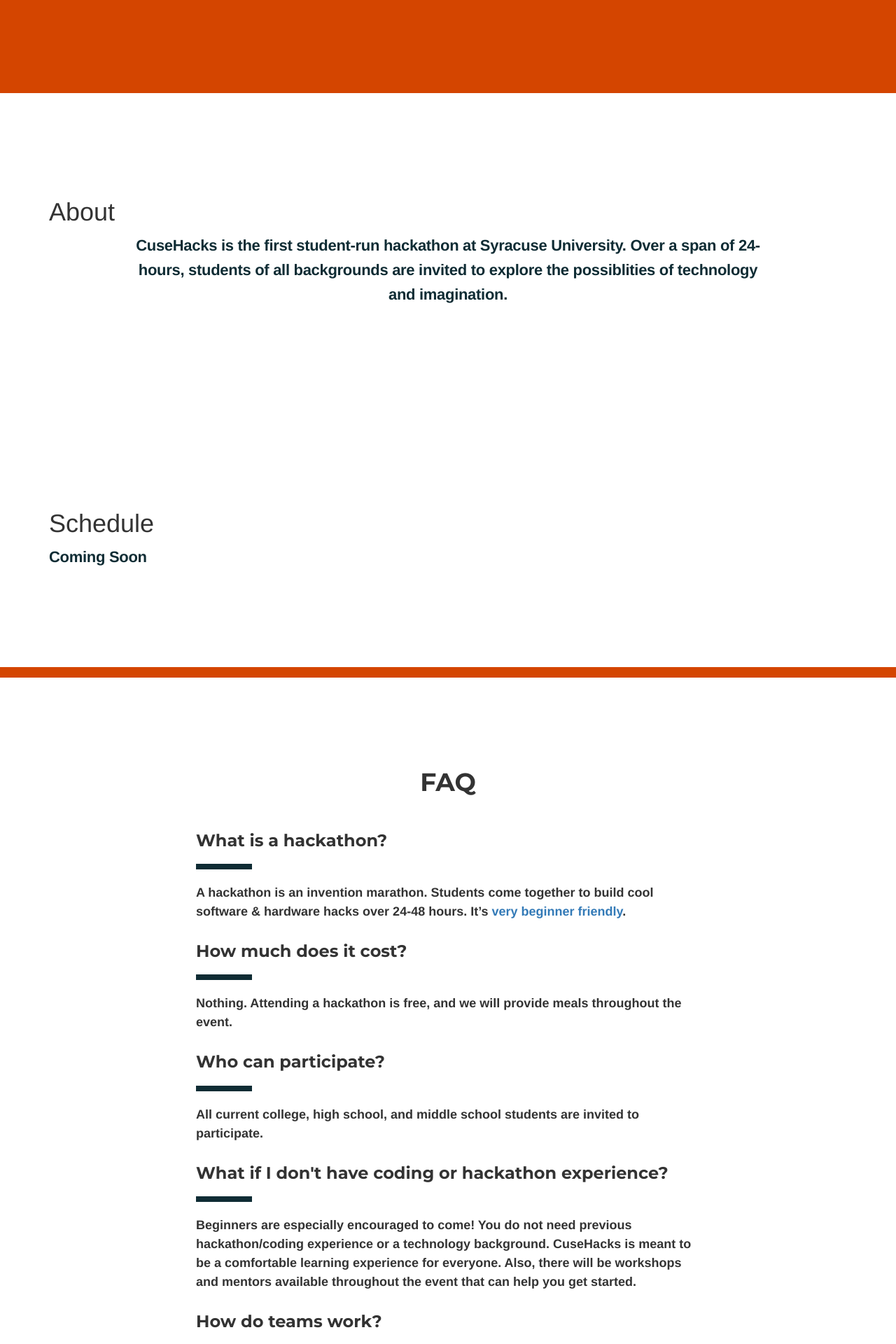
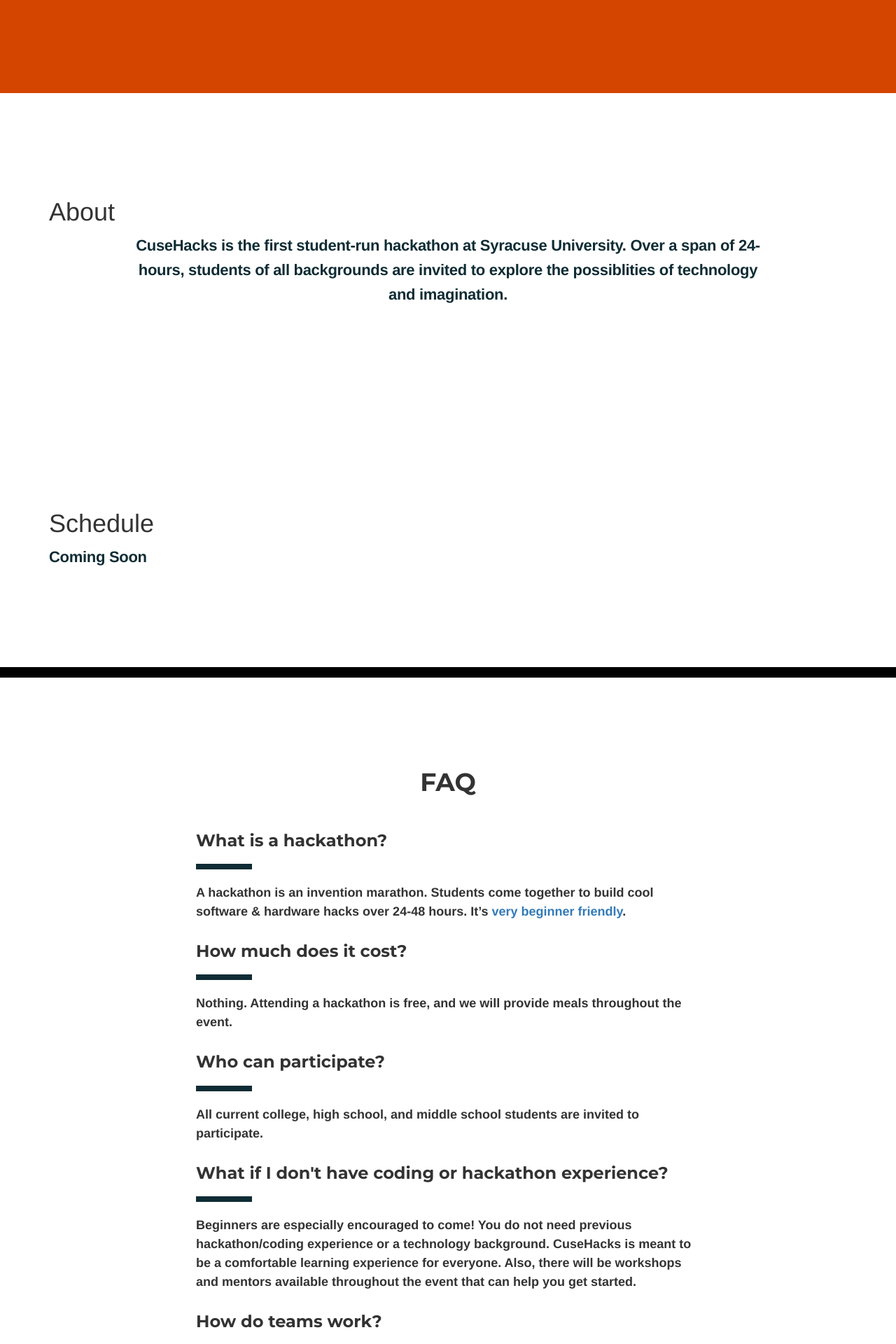
Before and after one commit to innovateorange/cusehacks, a Jekyll site: the page built from index.html, in a window 1280 px wide. Shown: the part 857-2777 px from the top of the page at 70% size. Built offline with Jekyll 4.4.1, drawn with Linux system fonts in a browser that asks for light colours; nearby versions of some CDN libraries.

```diff
--- a/css/original.css
+++ b/css/original.css
@@ -21,12 +21,21 @@
   font-weight: 600;
 }
 
+
+
 body {
-  background-color: #D44500;
+  background-color:#000;
+  /*background-color: #D44500;*/
 }
 
 section {
   overflow-x:hidden;
+}
+
+img{
+
+  height: auto;
+  width: auto;
 }
 
 /*
@@ -43,6 +52,8 @@
   width: 10%;
   z-index: 10000;
 }
+
+
 
 /*
  * Hero Section
```
